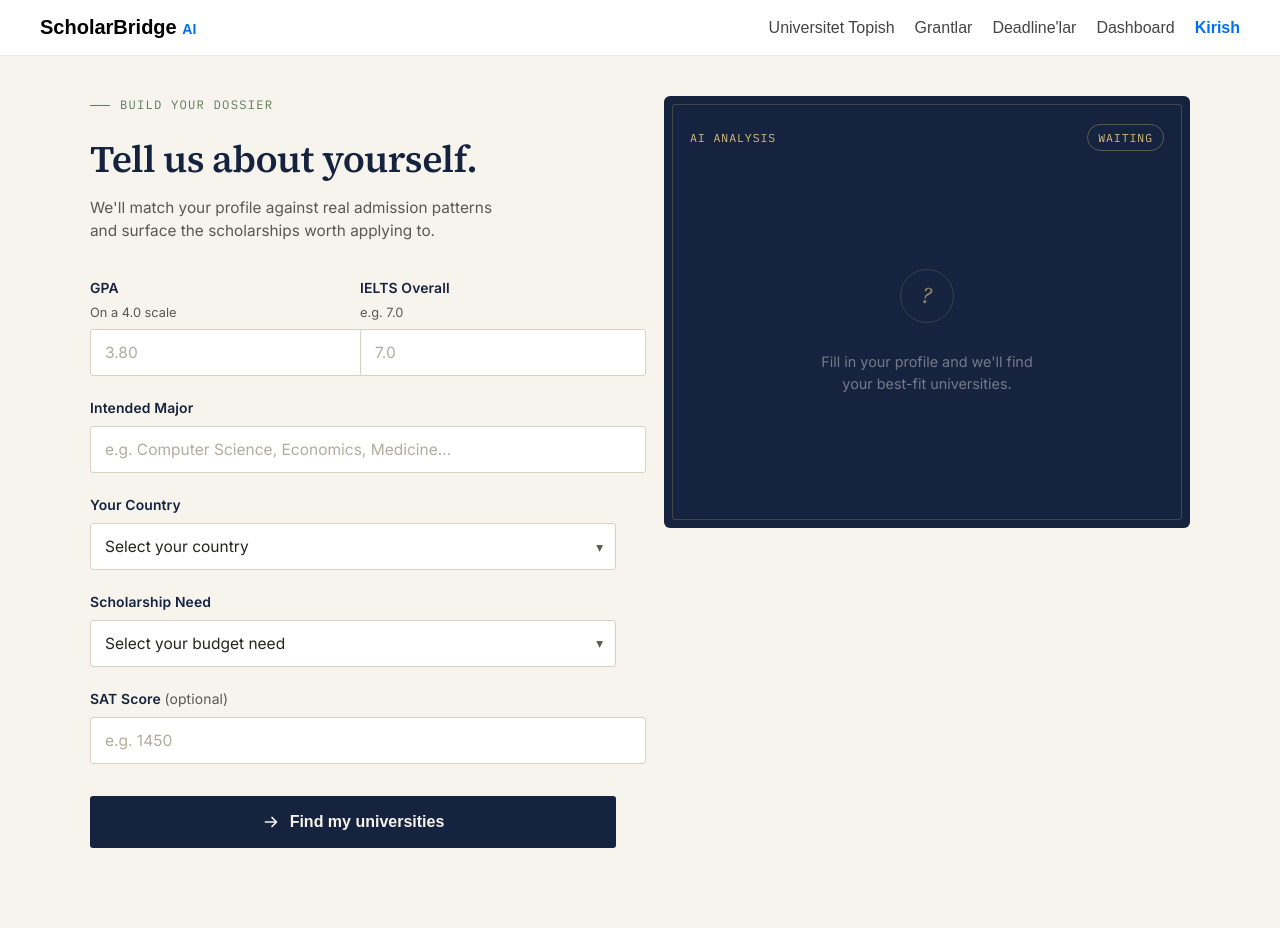
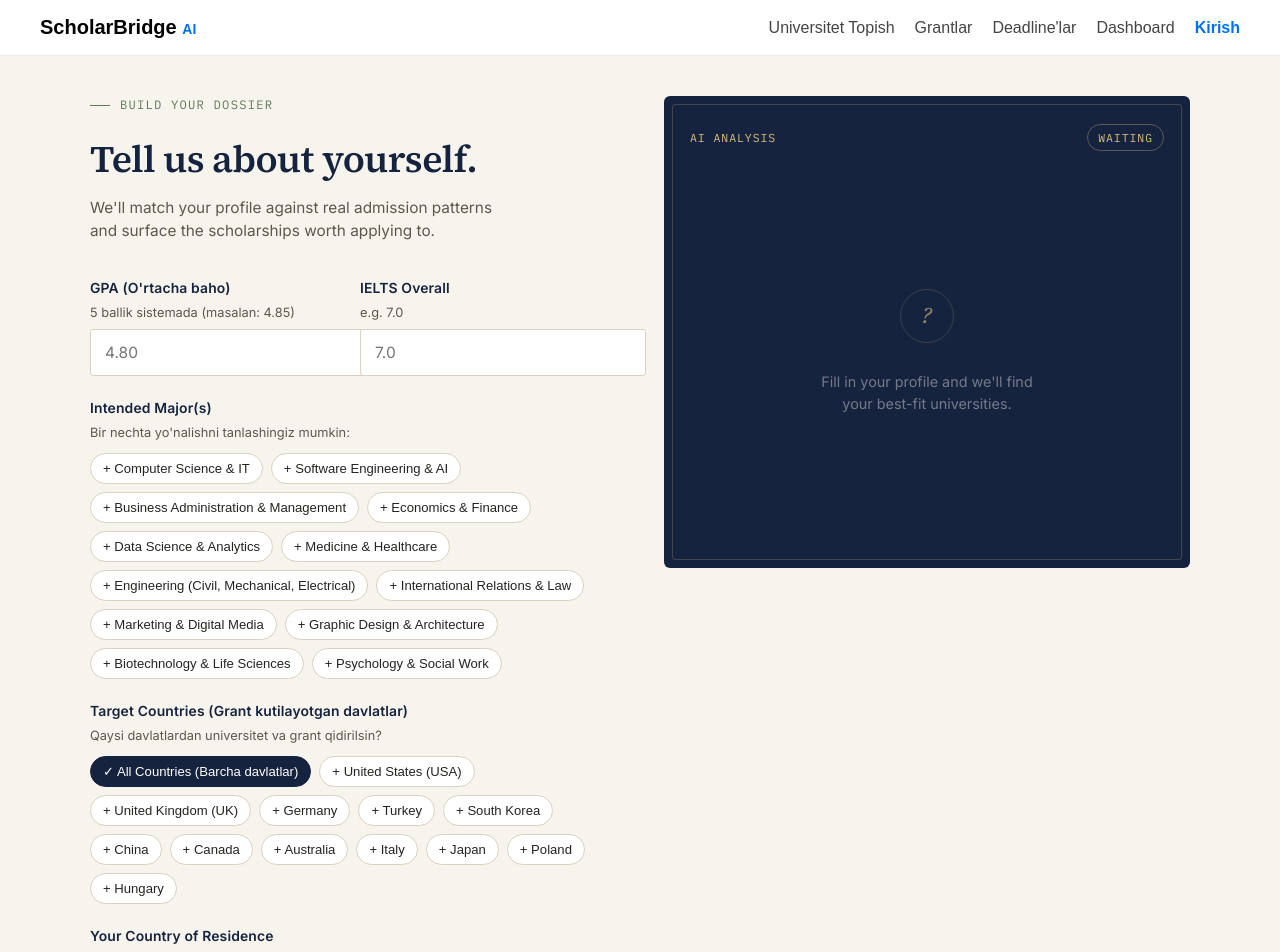
Before and after one commit to jamijomi344as-jpg/ScholarBridge, a Next.js app: page /find in a window 1280 px wide. Shown: the top 952 px of the page. Before the commit the page ends 928 px from the top, so only its background shows below. Built offline with nearby package versions, Linux system fonts and the light colour scheme.

Commit message:
Update page.tsx

```diff
--- a/app/find/page.tsx
+++ b/app/find/page.tsx
@@ -1,6 +1,39 @@
 'use client';
 
 import { useState } from 'react';
+
+// Jahon bo'yicha eng mashhur asosiy yo'nalishlar
+const MAJOR_OPTIONS = [
+  'Computer Science & IT',
+  'Software Engineering & AI',
+  'Business Administration & Management',
+  'Economics & Finance',
+  'Data Science & Analytics',
+  'Medicine & Healthcare',
+  'Engineering (Civil, Mechanical, Electrical)',
+  'International Relations & Law',
+  'Marketing & Digital Media',
+  'Graphic Design & Architecture',
+  'Biotechnology & Life Sciences',
+  'Psychology & Social Work'
+];
+
+// Target davlatlar ro'yxati
+const COUNTRY_OPTIONS = [
+  'All Countries (Barcha davlatlar)',
+  'United States (USA)',
+  'United Kingdom (UK)',
+  'Germany',
+  'Turkey',
+  'South Korea',
+  'China',
+  'Canada',
+  'Australia',
+  'Italy',
+  'Japan',
+  'Poland',
+  'Hungary'
+];
 
 export default function FindPage() {
   const [loading, setLoading] = useState(false);
@@ -9,24 +42,50 @@ export default function FindPage() {
   const [searched, setSearched] = useState(false);
 
   // Dinamik forma holati
-  const [form, setForm] = useState({
-    gpa: '',
-    ielts: '',
-    major: '',
-    country: '',
-    budget: '',
-    sat: ''
-  });
+  const [gpa, setGpa] = useState('');
+  const [ielts, setIelts] = useState('');
+  const [sat, setSat] = useState('');
+  const [userCountry, setUserCountry] = useState('Uzbekistan');
+  const [budget, setBudget] = useState('');
 
-  const handleChange = (e: React.ChangeEvent<HTMLInputElement | HTMLSelectElement>) => {
-    setForm({ ...form, [e.target.name]: e.target.value });
+  // Bir nechta tanlash uchun masivlar
+  const [selectedMajors, setSelectedMajors] = useState<string[]>([]);
+  const [selectedTargetCountries, setSelectedTargetCountries] = useState<string[]>(['All Countries (Barcha davlatlar)']);
+
+  // Yo'nalishlarni tanlash/o'chirish
+  const toggleMajor = (major: string) => {
+    if (selectedMajors.includes(major)) {
+      setSelectedMajors(selectedMajors.filter((m) => m !== major));
+    } else {
+      setSelectedMajors([...selectedMajors, major]);
+    }
+  };
+
+  // Target davlatlarni tanlash/o'chirish
+  const toggleTargetCountry = (country: string) => {
+    if (country === 'All Countries (Barcha davlatlar)') {
+      setSelectedTargetCountries(['All Countries (Barcha davlatlar)']);
+      return;
+    }
+
+    let updated = selectedTargetCountries.filter(c => c !== 'All Countries (Barcha davlatlar)');
+    if (updated.includes(country)) {
+      updated = updated.filter(c => c !== country);
+    } else {
+      updated.push(country);
+    }
+
+    if (updated.length === 0) {
+      updated = ['All Countries (Barcha davlatlar)'];
+    }
+    setSelectedTargetCountries(updated);
   };
 
   const handleSubmit = async (e: React.FormEvent) => {
     e.preventDefault();
 
-    if (!form.gpa || !form.ielts || !form.major || !form.country || !form.budget) {
-      alert('Iltimos, barcha majburiy maydonlarni to\'ldiring.');
+    if (!gpa || !ielts || selectedMajors.length === 0 || !userCountry || !budget) {
+      alert("Iltimos, barcha majburiy maydonlarni to'ldiring hamda kamida bitta yo'nalishni tanlang.");
       return;
     }
 
@@ -40,12 +99,13 @@ export default function FindPage() {
         method: 'POST',
         headers: { 'Content-Type': 'application/json' },
         body: JSON.stringify({
-          schoolGrade: form.gpa,
-          ielts: form.ielts,
-          sat: form.sat,
-          majors: [form.major],
-          fundingTypes: [form.budget],
-          selectedCountries: [form.country],
+          schoolGrade: gpa, // 5 ballik baho
+          ielts: ielts,
+          sat: sat,
+          majors: selectedMajors,
+          fundingTypes: [budget],
+          selectedCountries: selectedTargetCountries,
+          userOriginCountry: userCountry,
           degrees: ['Bakalavr']
         }),
       });
@@ -69,7 +129,6 @@ export default function FindPage() {
 
   return (
     <>
-      {/* Google Fonts ulanishi */}
       <link rel="preconnect" href="https://fonts.googleapis.com" />
       <link
         href="https://fonts.googleapis.com/css2?family=IBM+Plex+Mono:wght@400;500&family=Inter:wght@400;500;600;700&family=Source+Serif+4:ital,opsz,wght@0,8..60,400;0,8..60,600;1,8..60,500&display=swap"
@@ -87,20 +146,20 @@ export default function FindPage() {
             </p>
 
             <form className="fieldset" onSubmit={handleSubmit}>
+              {/* GPA (5 ballik) VA IELTS */}
               <div className="two-col">
                 <div className="field">
-                  <label htmlFor="gpa">GPA</label>
-                  <span className="hint">On a 4.0 scale</span>
+                  <label htmlFor="gpa">GPA (O'rtacha baho)</label>
+                  <span className="hint">5 ballik sistemada (masalan: 4.85)</span>
                   <input
                     type="number"
                     id="gpa"
-                    name="gpa"
-                    placeholder="3.80"
-                    min="0"
+                    placeholder="4.80"
+                    min="1"
                     max="5"
                     step="0.01"
-                    value={form.gpa}
-                    onChange={handleChange}
+                    value={gpa}
+                    onChange={(e) => setGpa(e.target.value)}
                     required
                   />
                 </div>
@@ -110,44 +169,71 @@ export default function FindPage() {
                   <input
                     type="number"
                     id="ielts"
-                    name="ielts"
                     placeholder="7.0"
                     min="0"
                     max="9"
                     step="0.5"
-                    value={form.ielts}
-                    onChange={handleChange}
+                    value={ielts}
+                    onChange={(e) => setIelts(e.target.value)}
                     required
                   />
                 </div>
               </div>
 
+              {/* YO'NALISH TANLASH (MULTI-SELECT PILLS) */}
               <div className="field">
-                <label htmlFor="major">Intended Major</label>
-                <input
-                  type="text"
-                  id="major"
-                  name="major"
-                  placeholder="e.g. Computer Science, Economics, Medicine…"
-                  value={form.major}
-                  onChange={handleChange}
-                  required
-                />
+                <label>Intended Major(s)</label>
+                <span className="hint">Bir nechta yo'nalishni tanlashingiz mumkin:</span>
+                <div className="pills-container">
+                  {MAJOR_OPTIONS.map((major) => {
+                    const isSelected = selectedMajors.includes(major);
+                    return (
+                      <button
+                        type="button"
+                        key={major}
+                        className={`pill-btn ${isSelected ? 'active' : ''}`}
+                        onClick={() => toggleMajor(major)}
+                      >
+                        {isSelected ? '✓ ' : '+ '}
+                        {major}
+                      </button>
+                    );
+                  })}
+                </div>
               </div>
 
+              {/* TARGET DAVLATLARNI TANLASH (MULTI-SELECT PILLS) */}
               <div className="field">
-                <label htmlFor="country">Your Country</label>
+                <label>Target Countries (Grant kutilayotgan davlatlar)</label>
+                <span className="hint">Qaysi davlatlardan universitet va grant qidirilsin?</span>
+                <div className="pills-container">
+                  {COUNTRY_OPTIONS.map((country) => {
+                    const isSelected = selectedTargetCountries.includes(country);
+                    return (
+                      <button
+                        type="button"
+                        key={country}
+                        className={`pill-btn ${isSelected ? 'active' : ''}`}
+                        onClick={() => toggleTargetCountry(country)}
+                      >
+                        {isSelected ? '✓ ' : '+ '}
+                        {country}
+                      </button>
+                    );
+                  })}
+                </div>
+              </div>
+
+              {/* USER NATIVE COUNTRY */}
+              <div className="field">
+                <label htmlFor="userCountry">Your Country of Residence</label>
                 <div className="select-wrap">
                   <select
-                    id="country"
-                    name="country"
-                    value={form.country}
-                    onChange={handleChange}
+                    id="userCountry"
+                    value={userCountry}
+                    onChange={(e) => setUserCountry(e.target.value)}
                     required
                   >
-                    <option value="" disabled>
-                      Select your country
-                    </option>
                     <option value="Uzbekistan">Uzbekistan</option>
                     <option value="Kazakhstan">Kazakhstan</option>
                     <option value="Kyrgyzstan">Kyrgyzstan</option>
@@ -155,35 +241,33 @@ export default function FindPage() {
                     <option value="Turkmenistan">Turkmenistan</option>
                     <option value="Azerbaijan">Azerbaijan</option>
                     <option value="Turkey">Turkey</option>
-                    <option value="Pakistan">Pakistan</option>
-                    <option value="India">India</option>
-                    <option value="China">China</option>
                     <option value="Other">Other</option>
                   </select>
                 </div>
               </div>
 
+              {/* SCHOLARSHIP NEED */}
               <div className="field">
                 <label htmlFor="budget">Scholarship Need</label>
                 <div className="select-wrap">
                   <select
                     id="budget"
-                    name="budget"
-                    value={form.budget}
-                    onChange={handleChange}
+                    value={budget}
+                    onChange={(e) => setBudget(e.target.value)}
                     required
                   >
                     <option value="" disabled>
                       Select your budget need
                     </option>
-                    <option value="Full scholarship only">Full scholarship only</option>
-                    <option value="Partial scholarship">Partial scholarship (can pay some)</option>
-                    <option value="Any funding helps">Any funding helps</option>
-                    <option value="Self-funded">Self-funded (no scholarship needed)</option>
+                    <option value="Full scholarship only">Full scholarship only (To'liq grant)</option>
+                    <option value="Partial scholarship">Partial scholarship (Qisman grant)</option>
+                    <option value="Any funding helps">Any funding helps (Har qanday moliya yordami)</option>
+                    <option value="Self-funded">Self-funded (O'z hisobidan)</option>
                   </select>
                 </div>
               </div>
 
+              {/* SAT SCORE */}
               <div className="field">
                 <label htmlFor="sat">
                   SAT Score <span style={{ fontWeight: 400, color: 'var(--ink-soft)' }}>(optional)</span>
@@ -191,15 +275,15 @@ export default function FindPage() {
                 <input
                   type="number"
                   id="sat"
-                  name="sat"
                   placeholder="e.g. 1450"
                   min="400"
                   max="1600"
-                  value={form.sat}
-                  onChange={handleChange}
+                  value={sat}
+                  onChange={(e) => setSat(e.target.value)}
                 />
               </div>
 
+              {/* SUBMIT BUTTON */}
               <button className="btn-submit" type="submit" disabled={loading}>
                 {!loading ? (
                   <>
@@ -216,16 +300,7 @@ export default function FindPage() {
                   </>
                 ) : (
                   <>
-                    <div
-                      style={{
-                        width: '18px',
-                        height: '18px',
-                        border: '2px solid rgba(246,244,236,0.3)',
-                        borderTopColor: '#F6F4EC',
-                        borderRadius: '50%',
-                        animation: 'spin 0.9s linear infinite',
-                      }}
-                    />
+                    <div className="btn-spinner" />
                     Analyzing…
                   </>
                 )}
@@ -247,7 +322,6 @@ export default function FindPage() {
                 </span>
               </div>
 
-              {/* Dastlabki holat */}
               {!searched && !loading && (
                 <div className="rp-empty">
                   <div className="icon">?</div>
@@ -255,22 +329,19 @@ export default function FindPage() {
                 </div>
               )}
 
-              {/* Yuklanish holati */}
               {loading && (
                 <div className="rp-loading" style={{ display: 'flex' }}>
                   <div className="spinner"></div>
-                  <p>Analyzing your profile…</p>
+                  <p>Analyzing your profile & scholarship matching…</p>
                 </div>
               )}
 
-              {/* Xatolik holati */}
               {!loading && errorMsg && (
                 <div className="rp-error" style={{ display: 'flex' }}>
                   <p>⚠️ {errorMsg}</p>
                 </div>
               )}
 
-              {/* Natijalar ko'rinishi */}
               {!loading && searched && !errorMsg && (
                 <div className="rp-results" style={{ display: 'flex' }}>
                   {recommendations.length === 0 ? (
@@ -293,6 +364,9 @@ export default function FindPage() {
                             <div className="uni-name">{u.universityName || u.name}</div>
                             <span className={`badge ${category}`}>{category}</span>
                           </div>
+                          <p style={{ fontSize: '0.78rem', color: 'var(--gold-light)', marginBottom: '4px' }}>
+                            📍 {u.country || 'International'}
+                          </p>
                           <div className="uni-detail">
                             {u.reason || u.description || 'Fits your academic and funding requirements.'}
                           </div>
@@ -322,7 +396,6 @@ export default function FindPage() {
         </div>
       </div>
 
-      {/* CSS Stillar */}
       <style jsx global>{`
         :root {
           --navy: #16233f;
@@ -455,8 +528,33 @@ export default function FindPage() {
           box-shadow: 0 0 0 3px rgba(22, 35, 63, 0.1);
         }
 
-        .field input::placeholder {
-          color: #b0ac9e;
+        .pills-container {
+          display: flex;
+          flex-wrap: wrap;
+          gap: 8px;
+          margin-top: 4px;
+        }
+
+        .pill-btn {
+          background: white;
+          border: 1.5px solid var(--rule);
+          color: var(--ink);
+          padding: 7px 12px;
+          border-radius: 20px;
+          font-size: 0.82rem;
+          font-weight: 500;
+          cursor: pointer;
+          transition: all 0.15s ease;
+        }
+
+        .pill-btn:hover {
+          border-color: var(--navy);
+        }
+
+        .pill-btn.active {
+          background: var(--navy);
+          color: white;
+          border-color: var(--navy);
         }
 
         .select-wrap {
@@ -524,7 +622,15 @@ export default function FindPage() {
           height: 18px;
         }
 
-        /* Result Panel */
+        .btn-spinner {
+          width: 18px;
+          height: 18px;
+          border: 2px solid rgba(246, 244, 236, 0.3);
+          border-top-color: #f6f4ec;
+          border-radius: 50%;
+          animation: spin 0.9s linear infinite;
+        }
+
         .result-side {
           position: sticky;
           top: 40px;
@@ -535,7 +641,7 @@ export default function FindPage() {
           border-radius: 6px;
           padding: 28px 26px 24px;
           position: relative;
-          min-height: 380px;
+          min-height: 420px;
           display: flex;
           flex-direction: column;
         }
@@ -642,7 +748,7 @@ export default function FindPage() {
           display: flex;
           flex-direction: column;
           gap: 14px;
-          max-height: 520px;
+          max-height: 540px;
           overflow-y: auto;
         }
 
@@ -658,7 +764,7 @@ export default function FindPage() {
           justify-content: space-between;
           align-items: flex-start;
           gap: 10px;
-          margin-bottom: 6px;
+          margin-bottom: 4px;
         }
 
         .uni-name {
```
